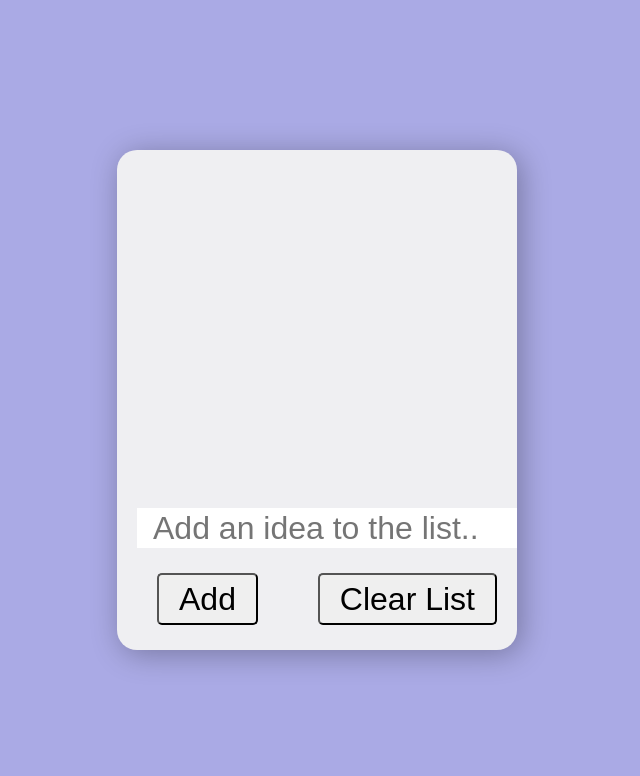
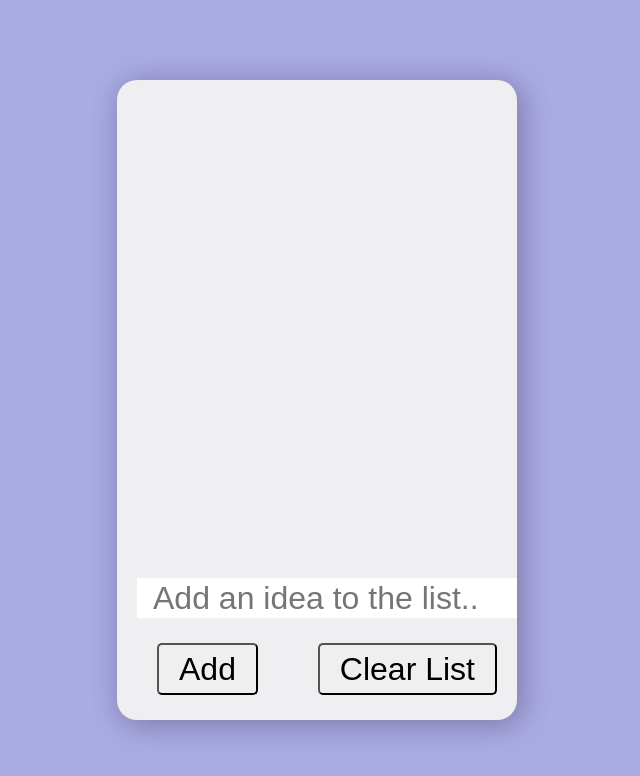
Before and after one commit to zackhanni/to-do-list, a website with bundled scripts: page public/index.html in a window 1280 px wide. Shown: the whole page, without its empty margins (323-963 px from the left). Built offline with nearby package versions, Linux system fonts and the light colour scheme.

Commit message:
variable height

```diff
--- a/public/style.css
+++ b/public/style.css
@@ -18,7 +18,7 @@ body {
 
 .to-do-list {
     width: 400px;
-    height: 500px;
+    height: 80vh;
     box-shadow: 4px 4px 30px rgba(0, 0, 0, 0.3);
     border-radius: 20px;
     background-color: #efeff2;
@@ -29,7 +29,7 @@ body {
 
 .to-do-list #list {
     /* height: 300px; */
-    height: 300px;
+    height: 70vh;
     list-style: none;
     font-size: 1.5rem;
     overflow: auto;
```
